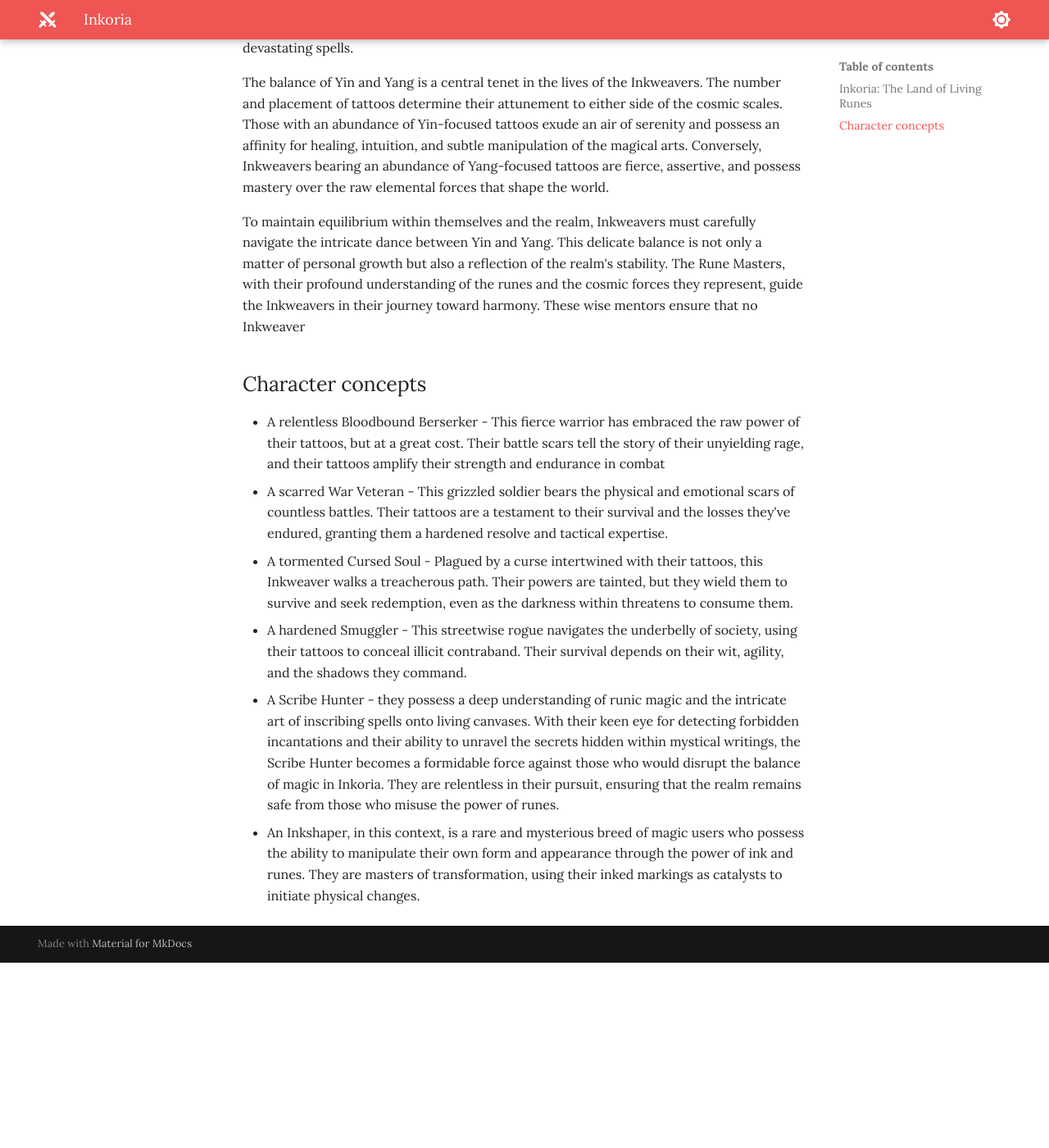
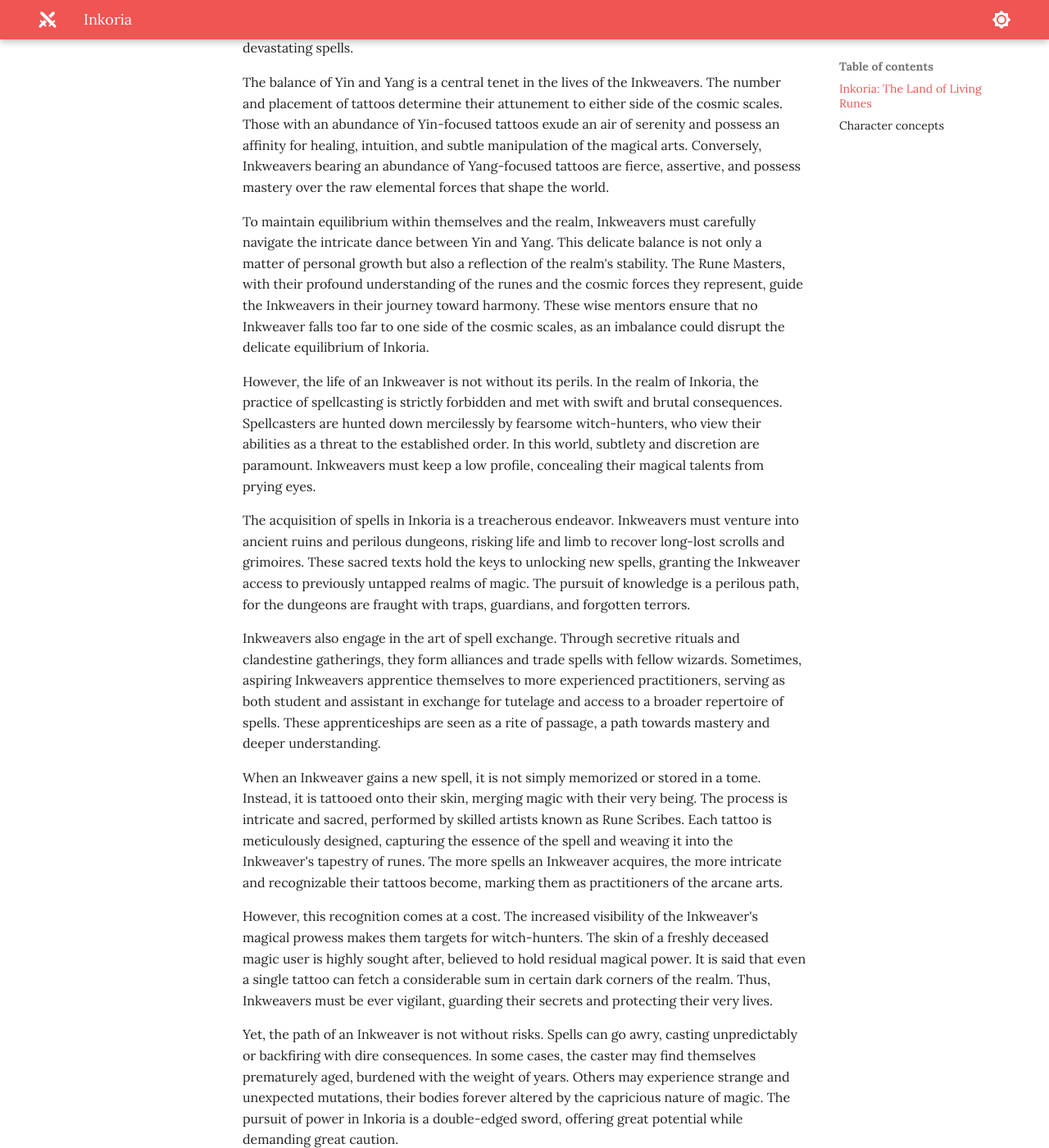
Before and after one commit to jonasmcferreira/adventures, an MkDocs documentation site: the page built from docs/inkoria/00.md, in a window 1280 px wide and 1400 px high, scrolled down 1208 px. Shown: the whole window at 82% size. Built offline with MkDocs 1.6.1 and Material for MkDocs 9.7.7, drawn with Linux system fonts in a browser that asks for light colours; before the commit the page ends 2382 px from its top, so only the background shows below that; some of the changed text lies outside the part shown.

Commit message:
modified docs/inkoria/00.md

```diff
--- a/docs/inkoria/00.md
+++ b/docs/inkoria/00.md
@@ -16,7 +16,26 @@ The Inkweavers bear tattoos that are more than mere adornments; they are conduit
 
 The balance of Yin and Yang is a central tenet in the lives of the Inkweavers. The number and placement of tattoos determine their attunement to either side of the cosmic scales. Those with an abundance of Yin-focused tattoos exude an air of serenity and possess an affinity for healing, intuition, and subtle manipulation of the magical arts. Conversely, Inkweavers bearing an abundance of Yang-focused tattoos are fierce, assertive, and possess mastery over the raw elemental forces that shape the world.
 
-To maintain equilibrium within themselves and the realm, Inkweavers must carefully navigate the intricate dance between Yin and Yang. This delicate balance is not only a matter of personal growth but also a reflection of the realm's stability. The Rune Masters, with their profound understanding of the runes and the cosmic forces they represent, guide the Inkweavers in their journey toward harmony. These wise mentors ensure that no Inkweaver
+To maintain equilibrium within themselves and the realm, Inkweavers must carefully navigate the intricate dance between Yin and Yang. This delicate balance is not only a matter of personal growth but also a reflection of the realm's stability. The Rune Masters, with their profound understanding of the runes and the cosmic forces they represent, guide the Inkweavers in their journey toward harmony. These wise mentors ensure that no Inkweaver falls too far to one side of the cosmic scales, as an imbalance could disrupt the delicate equilibrium of Inkoria.
+
+However, the life of an Inkweaver is not without its perils. In the realm of Inkoria, the practice of spellcasting is strictly forbidden and met with swift and brutal consequences. Spellcasters are hunted down mercilessly by fearsome witch-hunters, who view their abilities as a threat to the established order. In this world, subtlety and discretion are paramount. Inkweavers must keep a low profile, concealing their magical talents from prying eyes.
+
+The acquisition of spells in Inkoria is a treacherous endeavor. Inkweavers must venture into ancient ruins and perilous dungeons, risking life and limb to recover long-lost scrolls and grimoires. These sacred texts hold the keys to unlocking new spells, granting the Inkweaver access to previously untapped realms of magic. The pursuit of knowledge is a perilous path, for the dungeons are fraught with traps, guardians, and forgotten terrors.
+
+Inkweavers also engage in the art of spell exchange. Through secretive rituals and clandestine gatherings, they form alliances and trade spells with fellow wizards. Sometimes, aspiring Inkweavers apprentice themselves to more experienced practitioners, serving as both student and assistant in exchange for tutelage and access to a broader repertoire of spells. These apprenticeships are seen as a rite of passage, a path towards mastery and deeper understanding.
+
+When an Inkweaver gains a new spell, it is not simply memorized or stored in a tome. Instead, it is tattooed onto their skin, merging magic with their very being. The process is intricate and sacred, performed by skilled artists known as Rune Scribes. Each tattoo is meticulously designed, capturing the essence of the spell and weaving it into the Inkweaver's tapestry of runes. The more spells an Inkweaver acquires, the more intricate and recognizable their tattoos become, marking them as practitioners of the arcane arts.
+
+However, this recognition comes at a cost. The increased visibility of the Inkweaver's magical prowess makes them targets for witch-hunters. The skin of a freshly deceased magic user is highly sought after, believed to hold residual magical power. It is said that even a single tattoo can fetch a considerable sum in certain dark corners of the realm. Thus, Inkweavers must be ever vigilant, guarding their secrets and protecting their very lives.
+
+Yet, the path of an Inkweaver is not without risks. Spells can go awry, casting unpredictably or backfiring with dire consequences. In some cases, the caster may find themselves prematurely aged, burdened with the weight of years. Others may experience strange and unexpected mutations, their bodies forever altered by the capricious nature of magic. The pursuit of power in Inkoria is a double-edged sword, offering great potential while demanding great caution.
+
+In this realm of living runes and forbidden magic, the Inkweavers navigate a treacherous landscape, their bodies adorned with the intertwined tales of their spells. They must walk the fine line between discovery and danger, striving for balance and preserving the delicate harmony that defines Inkoria. It is a world where the mastery of ink and the wielding of spells are shrouded in secrecy, and where survival depends on the ability to harness the hidden powers that dwell within the very essence of their being.
+
+
+
+
+
 
 ## Character concepts
 
```
